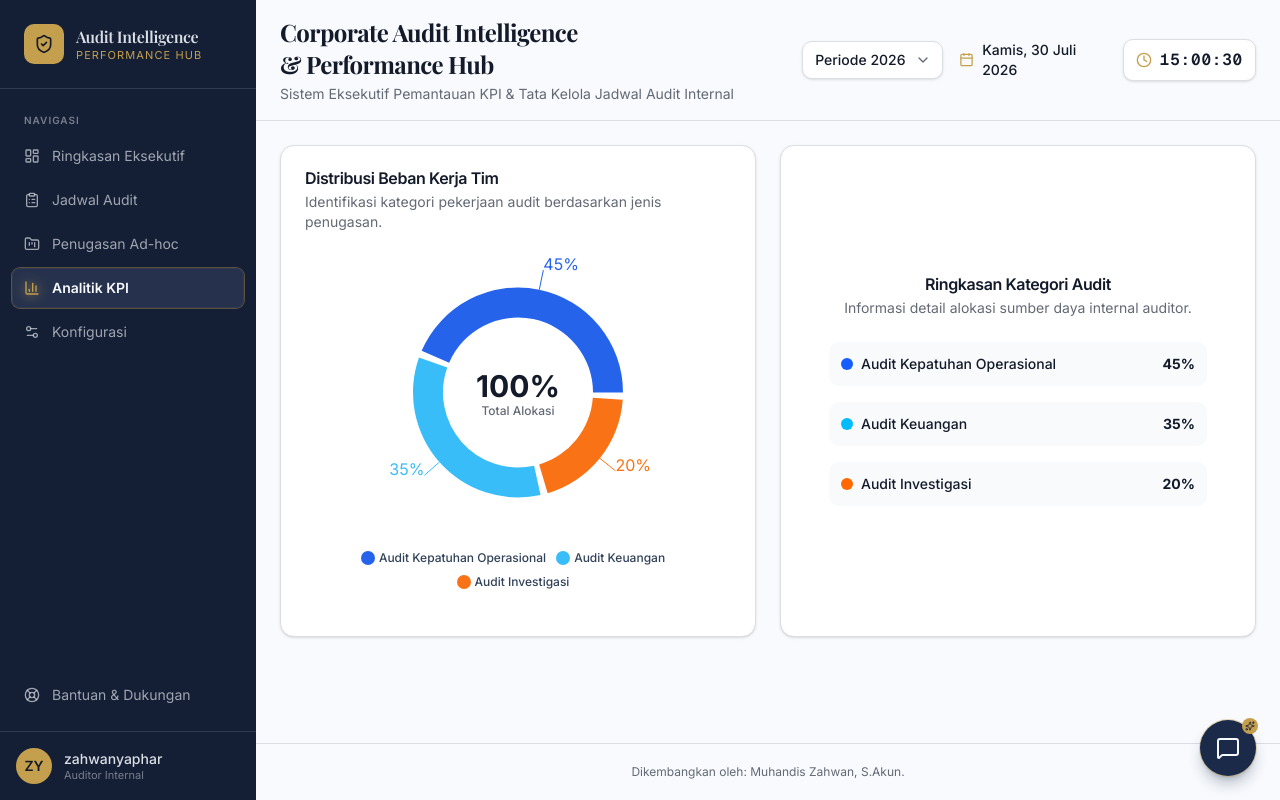
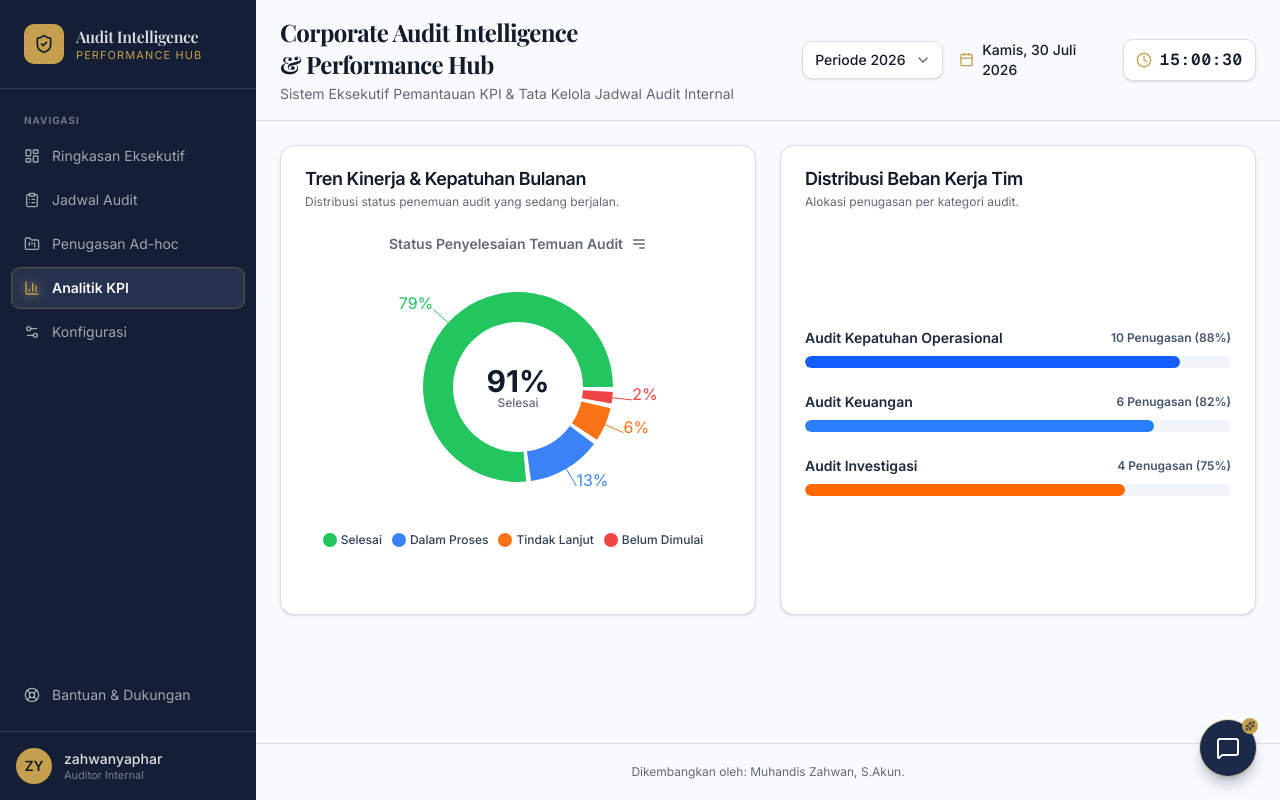
Before and after one commit to muhandiszahwann/KPI-Zahwan, a Next.js app: page / in a window 1280 px wide. Both pictures are taken after a click on the button "Analitik KPI". Built offline with nearby package versions, Linux system fonts and the light colour scheme; a web font is replaced by a local one.

Commit message:
Update AnalitikKPI.tsx

```diff
--- a/components/views/AnalitikKPI.tsx
+++ b/components/views/AnalitikKPI.tsx
@@ -4,62 +4,79 @@ import React from "react"
 import { Card, CardContent, CardHeader, CardTitle, CardDescription } from "@/components/ui/card"
 import { PieChart, Pie, Cell, ResponsiveContainer, Legend, Tooltip, Label } from "recharts"
 
-// Data Distribusi Beban Kerja Tim dengan Donut Chart
-const dataDistribusiTim = [
-  { name: "Audit Kepatuhan Operasional", value: 45, color: "#2563eb" }, // Biru
-  { name: "Audit Keuangan", value: 35, color: "#38bdf8" },              // Biru Muda
-  { name: "Audit Investigasi", value: 20, color: "#f97316" },           // Orange
+// Data Donut Chart untuk Kiri (Tren Kinerja & Kepatuhan Bulanan)
+const dataStatusTemuan = [
+  { name: "Selesai", value: 79, color: "#22c55e" },       // Hijau
+  { name: "Dalam Proses", value: 13, color: "#3b82f6" },   // Biru
+  { name: "Tindak Lanjut", value: 6, color: "#f97316" },   // Orange
+  { name: "Belum Dimulai", value: 2, color: "#ef4444" },   // Merah
+]
+
+// Data Non-Grafik (Progress Bar, Persentase, dan Jumlah Pengerjaan) untuk Kanan
+const dataBebanKerja = [
+  { nama: "Audit Kepatuhan Operasional", penugasan: "10 Penugasan", persentase: 88, color: "bg-blue-600" },
+  { nama: "Audit Keuangan", penugasan: "6 Penugasan", persentase: 82, color: "bg-blue-500" },
+  { nama: "Audit Investigasi", penugasan: "4 Penugasan", persentase: 75, color: "bg-orange-500" },
 ]
 
 export function AnalitikKPI() {
   return (
     <div className="space-y-6">
+      {/* Grid 2 Kolom Berdampingan */}
       <div className="grid grid-cols-1 lg:grid-cols-2 gap-6">
 
-        {/* Donut Chart Utama: Distribusi Beban Kerja Tim */}
+        {/* KOTAK KIRI: Grafik Donut Kinerja & Kepatuhan */}
         <Card className="col-span-1">
           <CardHeader>
-            <CardTitle>Distribusi Beban Kerja Tim</CardTitle>
-            <CardDescription>
-              Identifikasi kategori pekerjaan audit berdasarkan jenis penugasan.
+            <CardTitle className="text-lg font-bold">Tren Kinerja & Kepatuhan Bulanan</CardTitle>
+            <CardDescription className="text-xs">
+              Distribusi status penemuan audit yang sedang berjalan.
             </CardDescription>
           </CardHeader>
           <CardContent className="h-[380px]">
-            <ResponsiveContainer width="100%" height="100%">
-              <PieChart margin={{ top: 0, right: 0, bottom: 20, left: 0 }}>
+            <div className="flex items-center justify-center gap-2 mb-1">
+              <h4 className="text-sm font-semibold text-muted-foreground">
+                Status Penyelesaian Temuan Audit
+              </h4>
+              <svg className="w-4 h-4 text-muted-foreground cursor-pointer" fill="none" stroke="currentColor" viewBox="0 0 24 24" xmlns="http://www.w3.org/2000/svg">
+                <path strokeLinecap="round" strokeLinejoin="round" strokeWidth={2} d="M4 6h16M4 12h16m-7 6h7" />
+              </svg>
+            </div>
+
+            <ResponsiveContainer width="100%" height="82%">
+              <PieChart margin={{ top: 0, right: 0, bottom: 0, left: 0 }}>
                 <Pie
-                  data={dataDistribusiTim}
+                  data={dataStatusTemuan}
                   cx="50%"
                   cy="50%"
-                  innerRadius={75}
-                  outerRadius={105}
-                  paddingAngle={4}
+                  innerRadius={65}
+                  outerRadius={95}
+                  paddingAngle={3}
                   dataKey="value"
                   label={({ percent }) => `${(percent * 100).toFixed(0)}%`}
                 >
-                  {dataDistribusiTim.map((entry, index) => (
+                  {dataStatusTemuan.map((entry, index) => (
                     <Cell key={`cell-${index}`} fill={entry.color} stroke="none" />
                   ))}
-
-                  {/* Label Tengah */}
                   <Label
-                    value="100%"
+                    value="91%"
                     position="center"
                     className="fill-foreground text-3xl font-bold"
                     dy={-6}
                   />
                   <Label
-                    value="Total Alokasi"
+                    value="Selesai"
                     position="center"
-                    dy={18}
+                    dy={16}
                     className="fill-muted-foreground text-xs font-medium"
                   />
                 </Pie>
                 <Tooltip />
                 <Legend
+                  iconType="circle"
                   verticalAlign="bottom"
                   align="center"
-                  wrapperStyle={{ paddingTop: "15px" }}
+                  wrapperStyle={{ paddingTop: "10px" }}
                   formatter={(value) => <span className="text-xs text-slate-700 font-medium">{value}</span>}
                 />
               </PieChart>
@@ -67,27 +84,30 @@ export function AnalitikKPI() {
           </CardContent>
         </Card>
 
-        {/* Anda bisa menambahkan card/chart lain di kolom kedua jika diperlukan */}
-        <Card className="col-span-1 flex flex-col justify-center items-center p-6 text-center">
+        {/* KOTAK KANAN: Distribusi Beban Kerja Tim (Tanpa Grafik, Pakai Persentase & Jumlah Pengerjaan) */}
+        <Card className="col-span-1">
           <CardHeader>
-            <CardTitle>Ringkasan Kategori Audit</CardTitle>
-            <CardDescription>
-              Informasi detail alokasi sumber daya internal auditor.
+            <CardTitle className="text-lg font-bold">Distribusi Beban Kerja Tim</CardTitle>
+            <CardDescription className="text-xs">
+              Alokasi penugasan per kategori audit.
             </CardDescription>
           </CardHeader>
-          <CardContent className="space-y-4 text-left w-full text-sm">
-            <div className="flex justify-between items-center p-3 bg-slate-50 rounded-lg">
-              <span className="flex items-center gap-2 font-medium"><span className="w-3 h-3 rounded-full bg-blue-600"></span>Audit Kepatuhan Operasional</span>
-              <span className="font-bold">45%</span>
-            </div>
-            <div className="flex justify-between items-center p-3 bg-slate-50 rounded-lg">
-              <span className="flex items-center gap-2 font-medium"><span className="w-3 h-3 rounded-full bg-sky-400"></span>Audit Keuangan</span>
-              <span className="font-bold">35%</span>
-            </div>
-            <div className="flex justify-between items-center p-3 bg-slate-50 rounded-lg">
-              <span className="flex items-center gap-2 font-medium"><span className="w-3 h-3 rounded-full bg-orange-500"></span>Audit Investigasi</span>
-              <span className="font-bold">20%</span>
-            </div>
+          <CardContent className="space-y-6 h-[380px] flex flex-col justify-center">
+            {dataBebanKerja.map((item, index) => (
+              <div key={index} className="space-y-2">
+                <div className="flex justify-between items-center text-sm">
+                  <span className="font-semibold text-slate-800">{item.nama}</span>
+                  <span className="text-xs text-slate-600 font-semibold">{item.penugasan} ({item.persentase}%)</span>
+                </div>
+                {/* Progress Bar dengan Persentase & Jumlah Pengerjaan */}
+                <div className="w-full bg-slate-100 h-3 rounded-full overflow-hidden">
+                  <div
+                    className={`${item.color} h-full rounded-full transition-all duration-500`}
+                    style={{ width: `${item.persentase}%` }}
+                  ></div>
+                </div>
+              </div>
+            ))}
           </CardContent>
         </Card>
 
```
